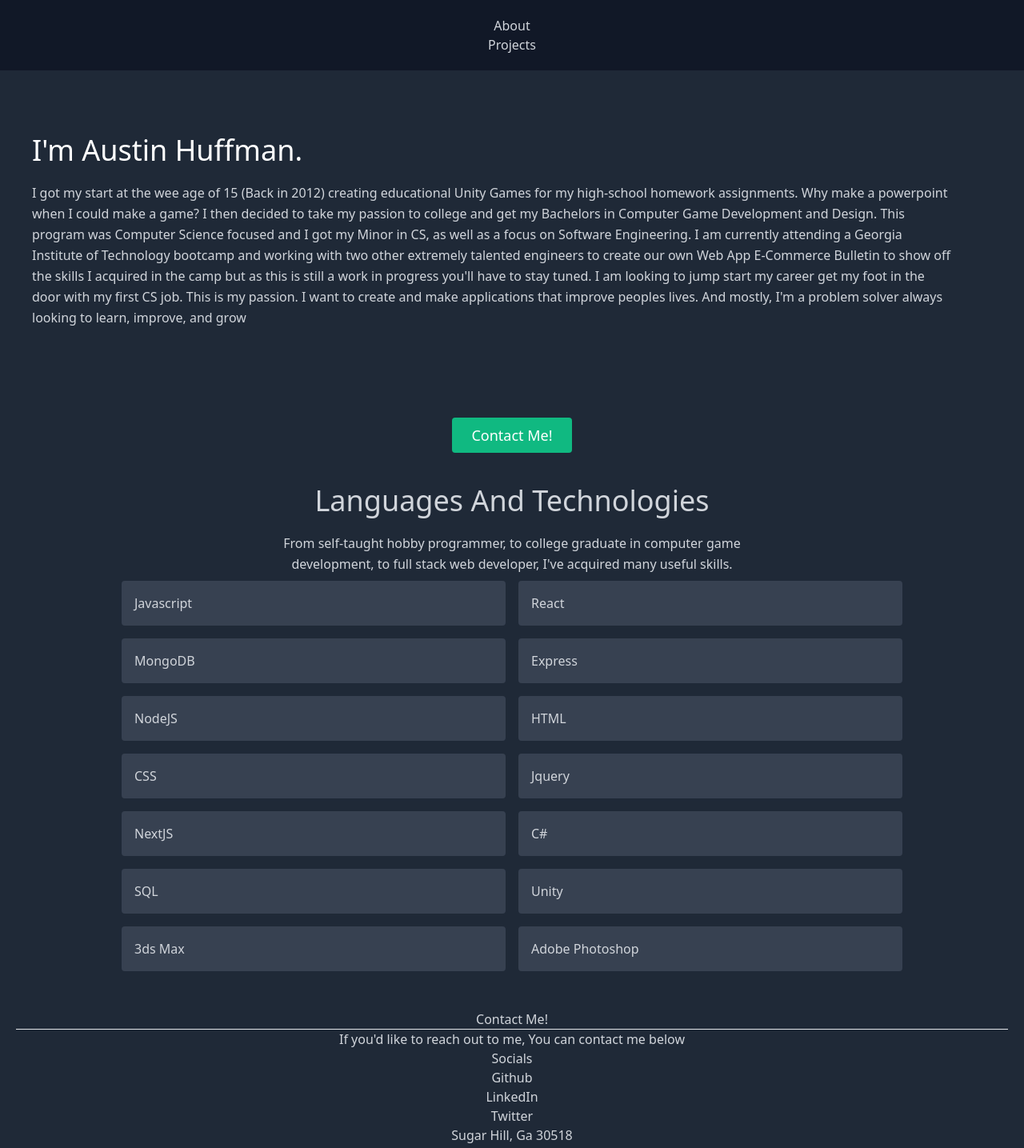
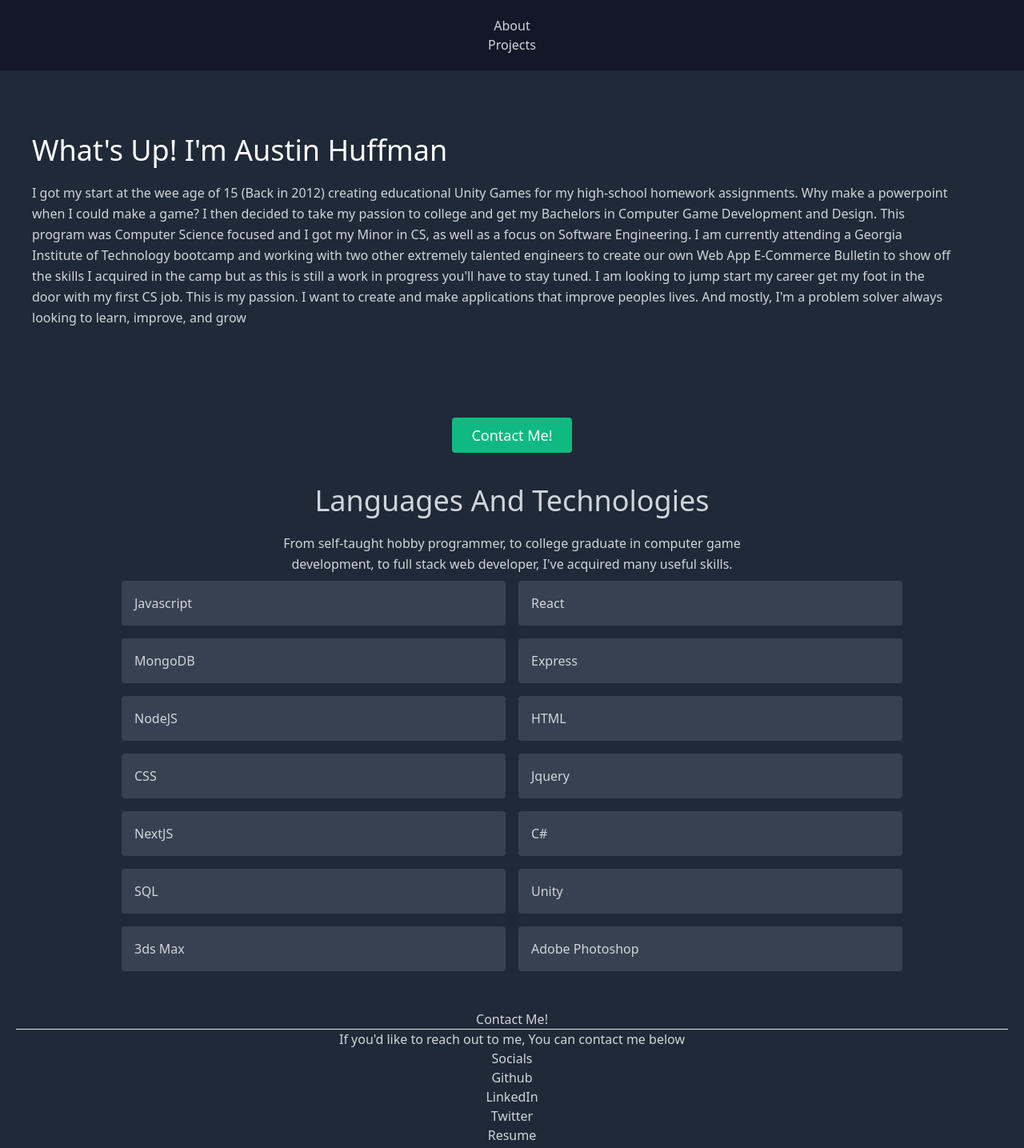
Before and after one commit to ahuffma2/react-portfolio, a React (Create React App) app: page / in a window 1280 px wide. Shown: the top 1435 px of the page at 80% size. Built offline with nearby package versions, Linux system fonts and the light colour scheme.

Commit message:
Resume added

```diff
--- a/src/components/Contact-Me.js
+++ b/src/components/Contact-Me.js
@@ -21,6 +21,7 @@ export default function Contact() {
                   <a href="https://github.com/ahuffma2">Github<i className=""></i></a><br/>
                   <a href="https://www.linkedin.com/in/ahuffma2/">LinkedIn<i className="bi bi-linkedin"></i></a><br/>
                   <a href="https://twitter.com/AustinHuffman01">Twitter<i class="bi bi-twitter"></i></a><br/>
+                  <a href="/resume/Austin Huffman Software Engineer.pdf">Resume</a>
                 </div>
               </div>
             </div>
--- a/src/components/pages/About-Me.js
+++ b/src/components/pages/About-Me.js
@@ -8,9 +8,7 @@ export default function About() {
 
             <div className="lg:flex-grow md:w-1/2 lg:pr-12 md:pr-15 flex flex-col md:items-start md:text-left mb-10 md:mb-0 items-center text-center">
 
-                <h1 className=" sm:text-4xl text-3xl mb-5 font-LARGE text-white">
-                    I'm Austin Huffman.
-                </h1>
+                <h1 className=" sm:text-4xl text-3xl mb-5 font-LARGE text-white"> What's Up! I'm Austin Huffman </h1>
 
                 <p className="mb-8 leading-relaxed">
                 I got my start at the wee age of 15 (Back in 2012) creating educational Unity Games for my high-school homework assignments. Why make a powerpoint when I could make a game? I then decided to take my passion to college and get my Bachelors in Computer Game Development and Design. This program was Computer Science focused and I got my Minor in CS, as well as a focus on Software Engineering. I am currently attending a Georgia Institute of Technology bootcamp and working with two other extremely talented engineers to create our own Web App E-Commerce Bulletin to show off the skills I acquired in the camp but as this is still a work in progress you'll have to stay tuned. I am looking to jump start my career get my foot in the door with my first CS job. This is my passion. I want to create and make applications that improve peoples lives. And mostly, I'm a problem solver always looking to learn, improve, and grow
```
Also changed, not shown: public/images/example.jpg (added), 1 other file (tests, documents, lock files or other folders).
